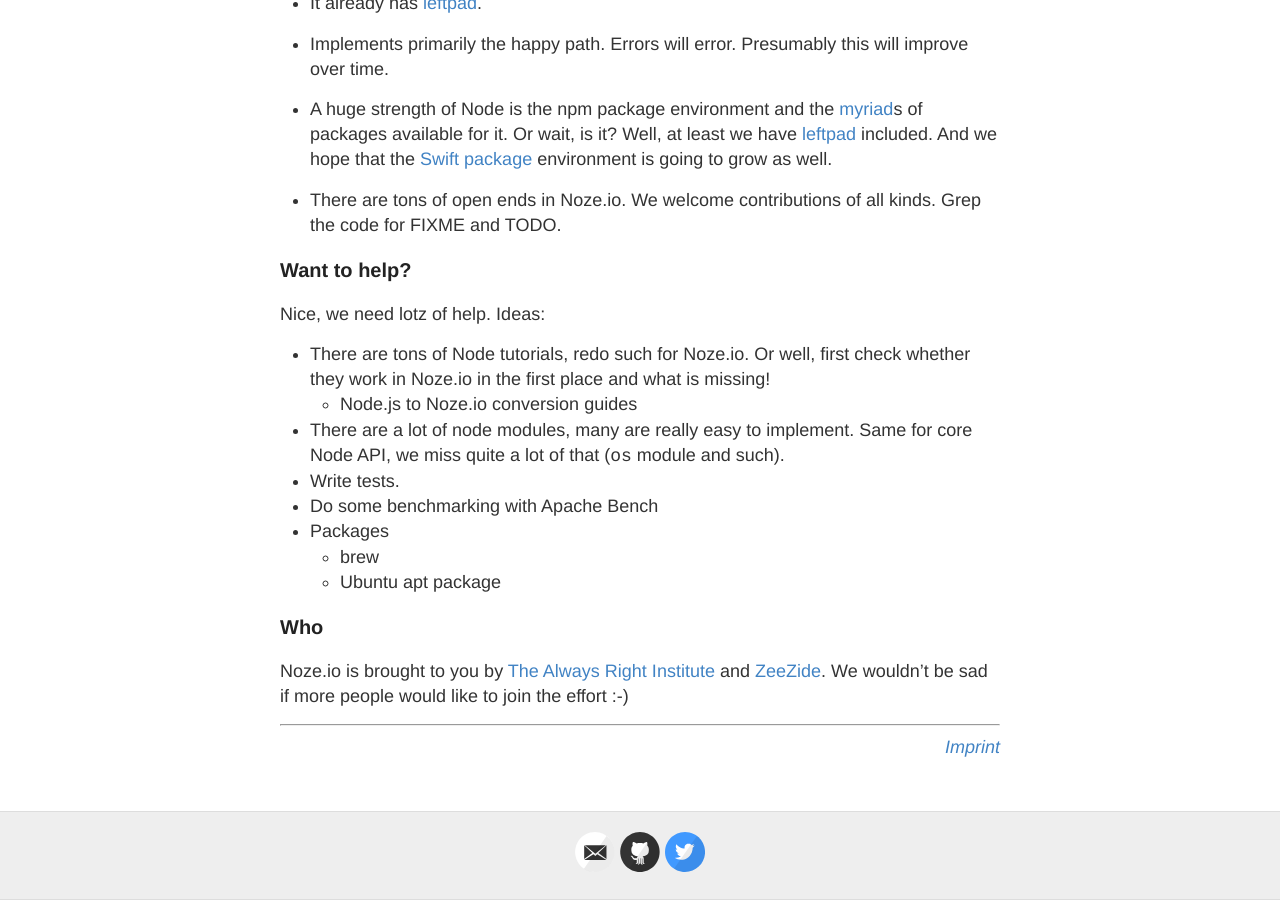
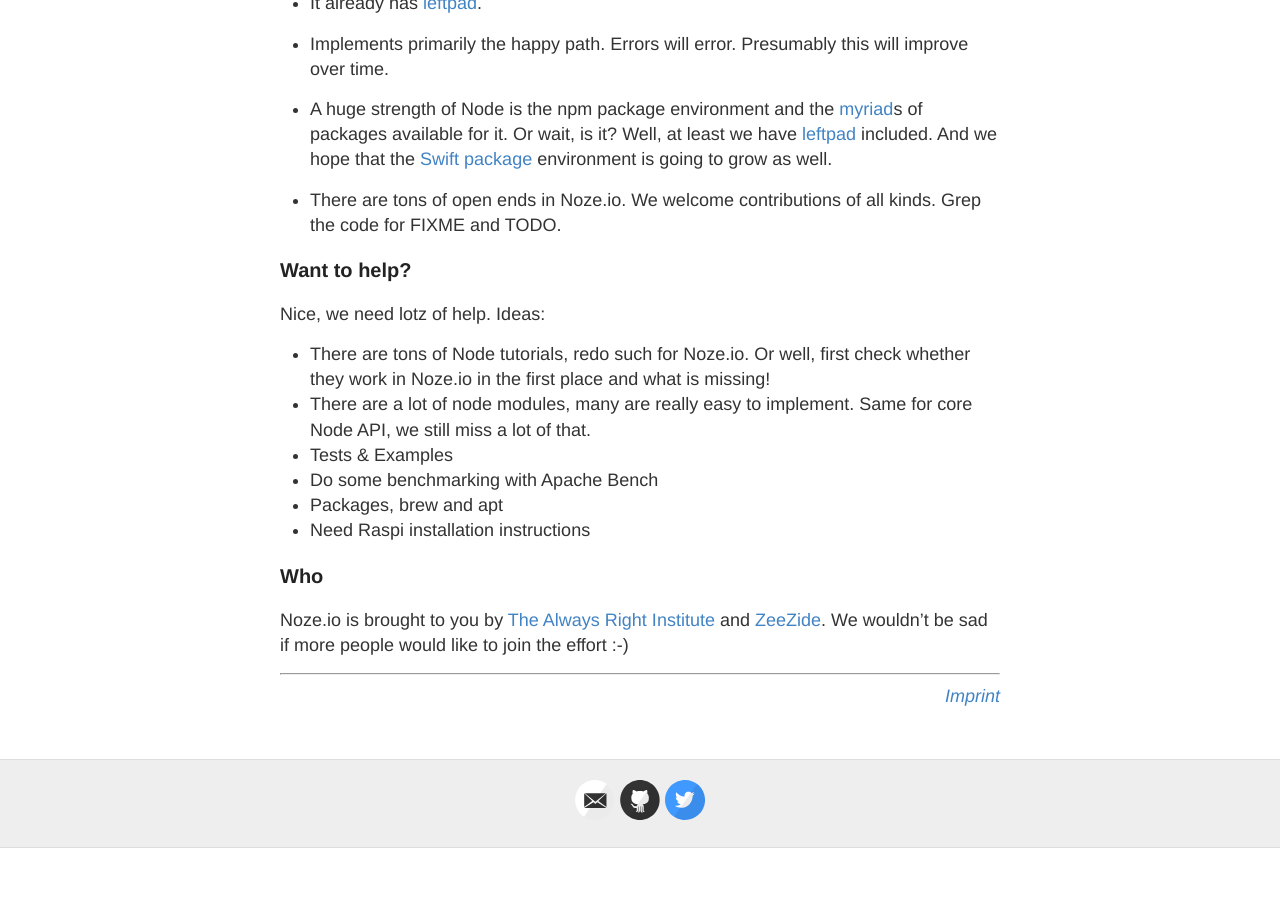
Before and after one commit to NozeIO/NozeIO.github.io, a Jekyll site: the page built from about.md, in a window 1280 px wide and 900 px high, scrolled down 946 px. Built offline with Jekyll 4.4.1, drawn with Linux system fonts in a browser that asks for light colours; comment, search, counter and statistics services are not loaded; after the commit the page ends 1794 px from its top, so only the background shows below that.

```diff
--- a/_layouts/post.html
+++ b/_layouts/post.html
@@ -5,7 +5,7 @@ layout: default
 <article class="post">
   <h1>{{ page.title }}</h1>
 
-  <div class="entry">
+  <div class="entry" style="text-align: justify;">
     {{ content }}
   </div>
 
--- a/about.md
+++ b/about.md
@@ -58,14 +58,12 @@ Nice, we need lotz of help. Ideas:
 
 - There are tons of Node tutorials, redo such for Noze.io. Or well, first check
   whether they work in Noze.io in the first place and what is missing!
-  - Node.js to Noze.io conversion guides
 - There are a lot of node modules, many are really easy to implement. Same for
-  core Node API, we miss quite a lot of that (`os` module and such).
-- Write tests.
+  core Node API, we still miss a lot of that.
+- Tests & Examples
 - Do some benchmarking with Apache Bench
-- Packages
-  - brew
-  - Ubuntu apt package
+- Packages, brew and apt
+- Need Raspi installation instructions
 
 ### Who
 
--- a/index.html
+++ b/index.html
@@ -91,6 +91,8 @@ net.createServer { sock in
   to get started.
 </p>
 
+<hr />
+
 <div class="posts">
   {% for post in site.posts %}
     <article class="post">
```
Also changed, not shown: _posts/2016-06-06-announce.md (added, +100 -0 lines), _posts/2016-06-06-empty.md (deleted, +0 -7 lines).
